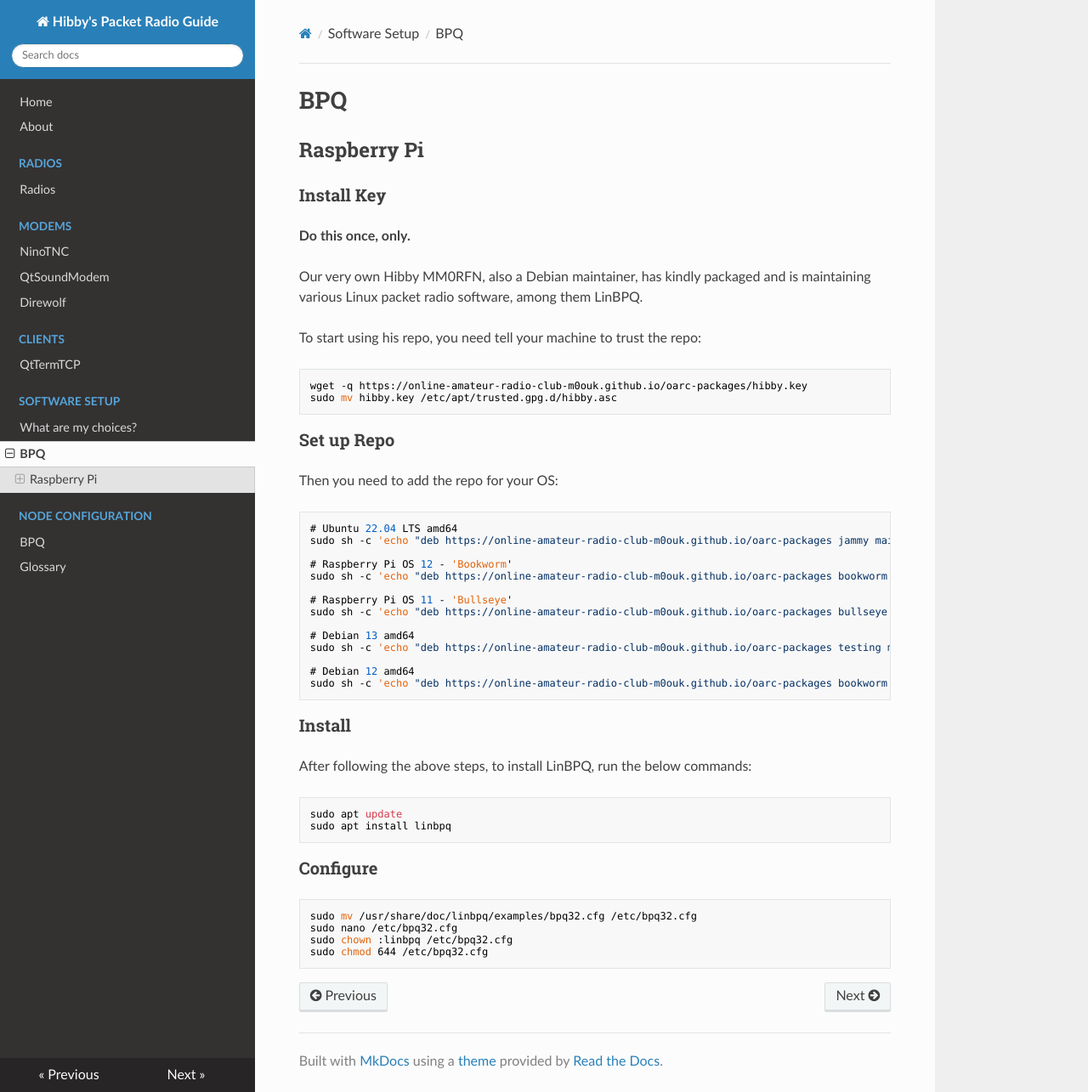
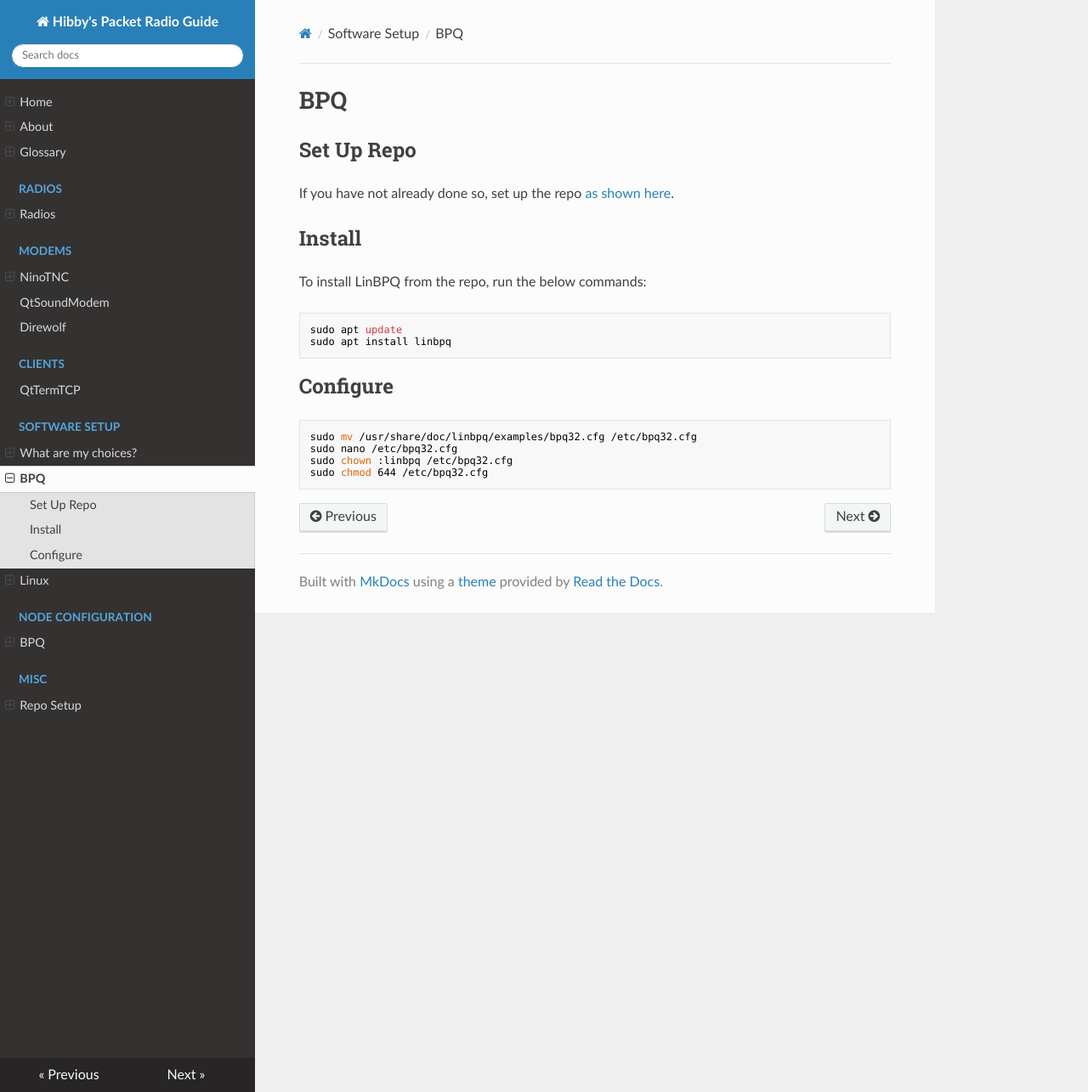
Before and after one commit to Hibby/packetradio-guide, an MkDocs documentation site: the page built from docs/install/bpq.md, in a window 1280 px wide and 1285 px high. Shown: the whole window at 85% size. Built offline with MkDocs 1.6.1, drawn with Linux system fonts in a browser that asks for light colours; nearby versions of some CDN libraries.

Commit message:
New update

````diff
--- a/docs/install/bpq.md
+++ b/docs/install/bpq.md
@@ -1,48 +1,19 @@
 # BPQ
-## Raspberry Pi
-### Install Key
 
-**Do this once, only.**
+## Set Up Repo
 
-Our very own Hibby MM0RFN, also a Debian maintainer, has kindly packaged and is maintaining various Linux packet radio software, among them LinBPQ.
+If you have not already done so, set up the repo [as shown here](../repo.md).
 
-To start using his repo, you need tell your machine to trust the repo:
+## Install
 
-```
-wget -q https://online-amateur-radio-club-m0ouk.github.io/oarc-packages/hibby.key
-sudo mv hibby.key /etc/apt/trusted.gpg.d/hibby.asc
-```
-
-### Set up Repo
-Then you need to add the repo for your OS:
-
-```
-# Ubuntu 22.04 LTS amd64
-sudo sh -c 'echo "deb https://online-amateur-radio-club-m0ouk.github.io/oarc-packages jammy main" >> /etc/apt/sources.list'
-
-# Raspberry Pi OS 12 - 'Bookworm'
-sudo sh -c 'echo "deb https://online-amateur-radio-club-m0ouk.github.io/oarc-packages bookworm main" >> /etc/apt/sources.list'
-
-# Raspberry Pi OS 11 - 'Bullseye'
-sudo sh -c 'echo "deb https://online-amateur-radio-club-m0ouk.github.io/oarc-packages bullseye main" >> /etc/apt/sources.list'
-
-# Debian 13 amd64
-sudo sh -c 'echo "deb https://online-amateur-radio-club-m0ouk.github.io/oarc-packages testing main" >> /etc/apt/sources.list'
-
-# Debian 12 amd64
-sudo sh -c 'echo "deb https://online-amateur-radio-club-m0ouk.github.io/oarc-packages bookworm main" >> /etc/apt/sources.list'
-```
-
-### Install
-
-After following the above steps, to install LinBPQ, run the below commands:
+To install LinBPQ from the repo, run the below commands:
 
 ```
 sudo apt update
 sudo apt install linbpq
 ```
 
-### Configure
+## Configure
 
 ```
 sudo mv /usr/share/doc/linbpq/examples/bpq32.cfg /etc/bpq32.cfg
--- a/mkdocs.yml
+++ b/mkdocs.yml
@@ -3,6 +3,7 @@
 nav:
   - Home: "index.md"
   - About: "about.md"
+  - Glossary: "glossary.md"
   - Radios:
     - "radios/index.md"
   - Modems:
@@ -14,7 +15,14 @@
   - Software Setup:
     - "software.md"
     - BPQ: "install/bpq.md"
+    - Linux: "install/linux.md"
   - Node Configuration:
     - BPQ: "config/bpq.md"
-  - Glossary: "glossary.md"
-theme: readthedocs
+  - Misc:
+    - Repo Setup: "repo.md"
+theme:
+  name: readthedocs
+  navigation_depth: 5
+  collapse_navigation: False
+  sticky_navigation: False
+  highlightjs: True
````
Also changed, not shown: docs/install/linux.md (added, +68 -0 lines), docs/radios/ft-7900.md (added, +22 -0 lines), docs/radios/ft-891.md (added, +22 -0 lines), docs/radios/gm340.md (+13 -10 lines), docs/radios/index.md (+17 -3 lines), docs/repo.md (added, +39 -0 lines), 1 other file.
